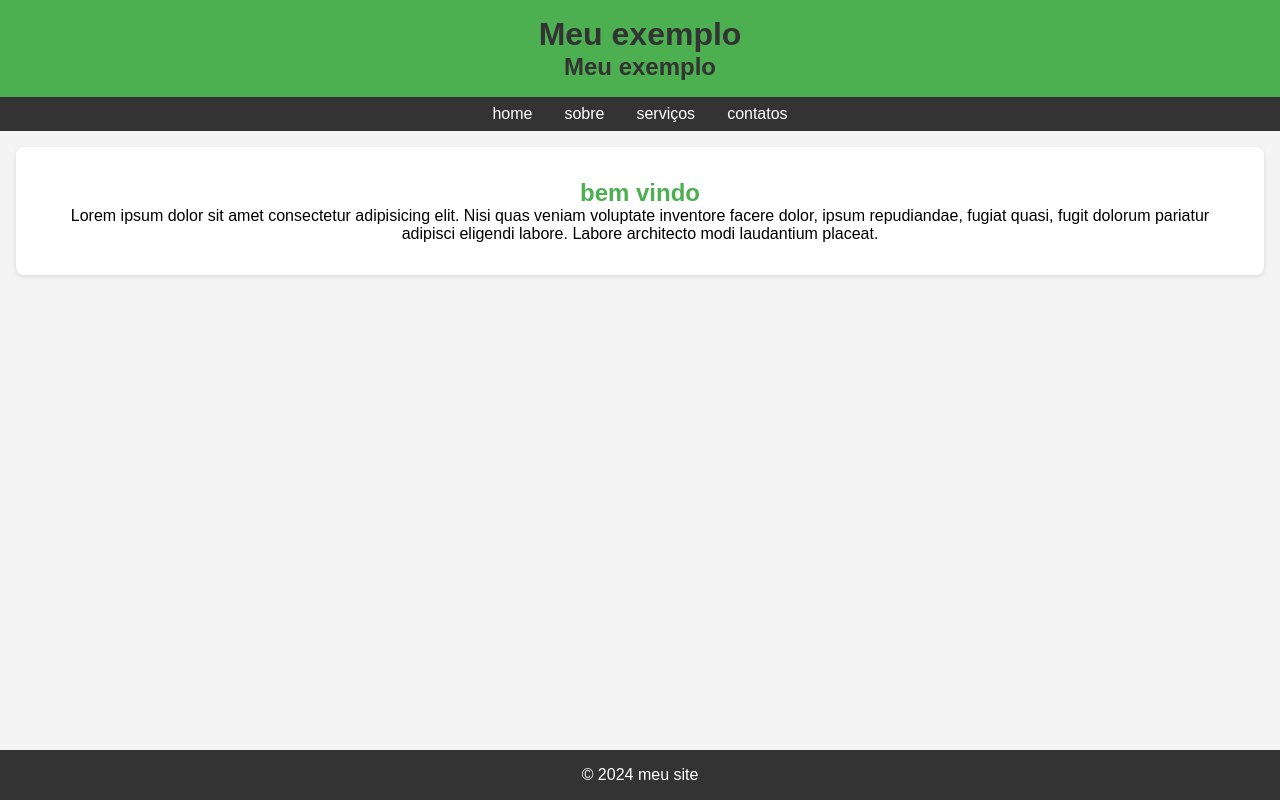
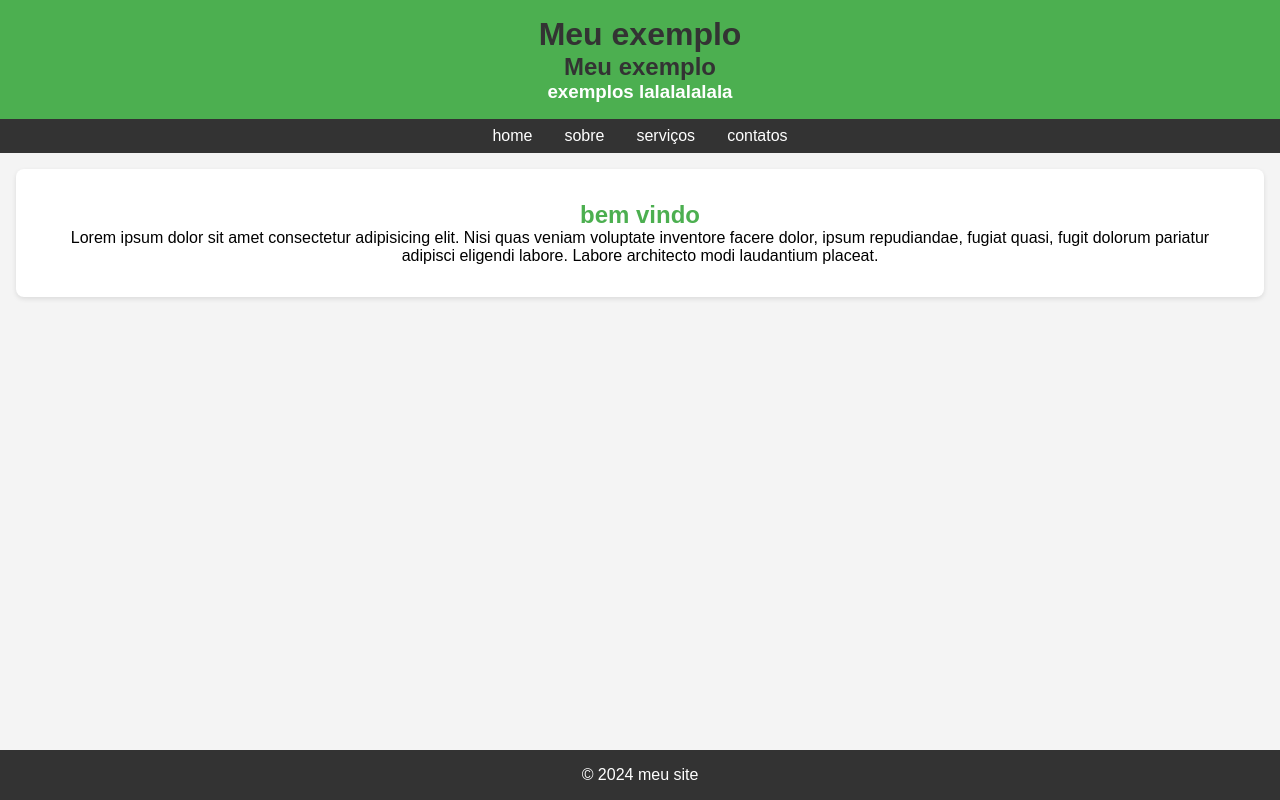
Before and after one commit to PedroHenriPinheiro/primeiro-repositorio-git, a plain HTML site: page index.html in a window 1280 px wide. Drawn offline with Linux system fonts and the light colour scheme.

Commit message:
terceiro commit

```diff
--- a/index.html
+++ b/index.html
@@ -12,6 +12,7 @@
     <header>
         <h1>Meu exemplo</h1>
         <h2>Meu exemplo</h2>
+        <h3>exemplos lalalalalala</h3>
     </header>
 
     <nav>
```
